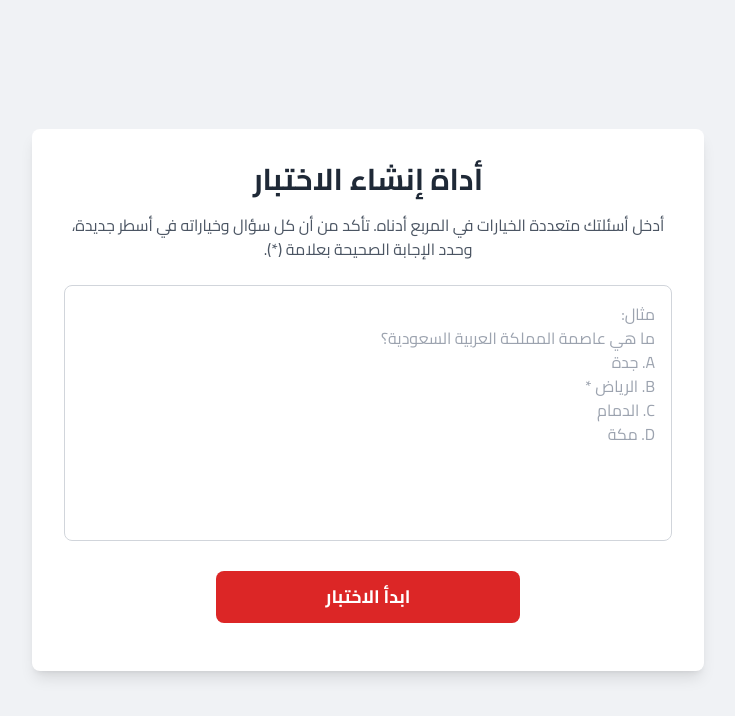
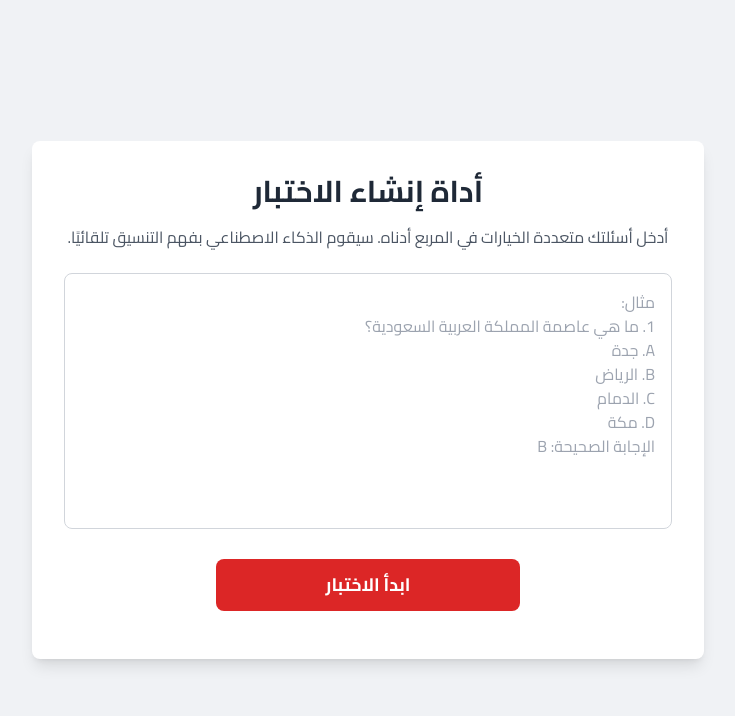
Before and after one commit to cod-md/Awards, a plain HTML site: page index.html in a window 1280 px wide. Shown: the whole page, without its empty margins (272-1007 px from the left). Drawn offline with nearby package versions, Linux system fonts and the light colour scheme.

Commit message:
Update index.html

```diff
--- a/index.html
+++ b/index.html
@@ -38,14 +38,15 @@
         <div id="input-screen" class="p-8">
             <h1 class="text-3xl font-bold text-gray-800 mb-4 text-center">أداة إنشاء الاختبار</h1>
             <p class="text-gray-600 mb-6 text-center">
-                أدخل أسئلتك متعددة الخيارات في المربع أدناه. تأكد من أن كل سؤال وخياراته في أسطر جديدة، وحدد الإجابة الصحيحة بعلامة (*).
+                أدخل أسئلتك متعددة الخيارات في المربع أدناه. سيقوم الذكاء الاصطناعي بفهم التنسيق تلقائيًا.
             </p>
             <textarea id="questions-input" class="w-full h-64 p-4 border border-gray-300 rounded-lg resize-none focus:ring-2 focus:ring-red-500" placeholder="مثال:
-ما هي عاصمة المملكة العربية السعودية؟
+1. ما هي عاصمة المملكة العربية السعودية؟
 A. جدة
-B. الرياض *
+B. الرياض
 C. الدمام
-D. مكة"></textarea>
+D. مكة
+الإجابة الصحيحة: B"></textarea>
             <div class="mt-6 flex flex-col items-center">
                  <button id="start-quiz-btn" class="w-full md:w-1/2 bg-red-600 text-white font-bold py-3 px-6 rounded-lg hover:bg-red-700 transition-colors duration-300 text-lg flex items-center justify-center">
                     <span id="start-btn-text">ابدأ الاختبار</span>
@@ -158,9 +159,10 @@ D. مكة"></textarea>
                 1. The output MUST be a valid JSON array.
                 2. Each element in the array must be an object representing a single question.
                 3. Each question object must have three keys: "question" (string), "options" (an array of strings), and "correctAnswer" (a number representing the 0-based index of the correct answer).
-                4. The correct answer in the input is marked with an asterisk (*). Remove the asterisk from the option text in the final JSON.
+                4. The correct answer is indicated by a line at the end of each question block, formatted as "الإجابة الصحيحة: [LETTER]". You must parse this line to determine the correct option. For example, if the line is "الإجابة الصحيحة: B", the correct option is the second one, so the "correctAnswer" value in the JSON should be 1. (A=0, B=1, C=2, D=3). Another possible format is that the correct answer is marked with an asterisk (*). Handle both cases.
                 5. Ensure all text is preserved exactly as it appears in the input, including punctuation.
                 6. Before finalizing the option text, strip any leading list markers from the beginning of the string. For example, if an option is "أ. القاهرة", the final output for that option should be just "القاهرة". This applies to markers like "A.", "B.", "ج.", "د)", etc.
+                7. The input might contain multiple questions. Process all of them and return a single JSON array.
 
                 Here is the text to parse:
                 ---
```
